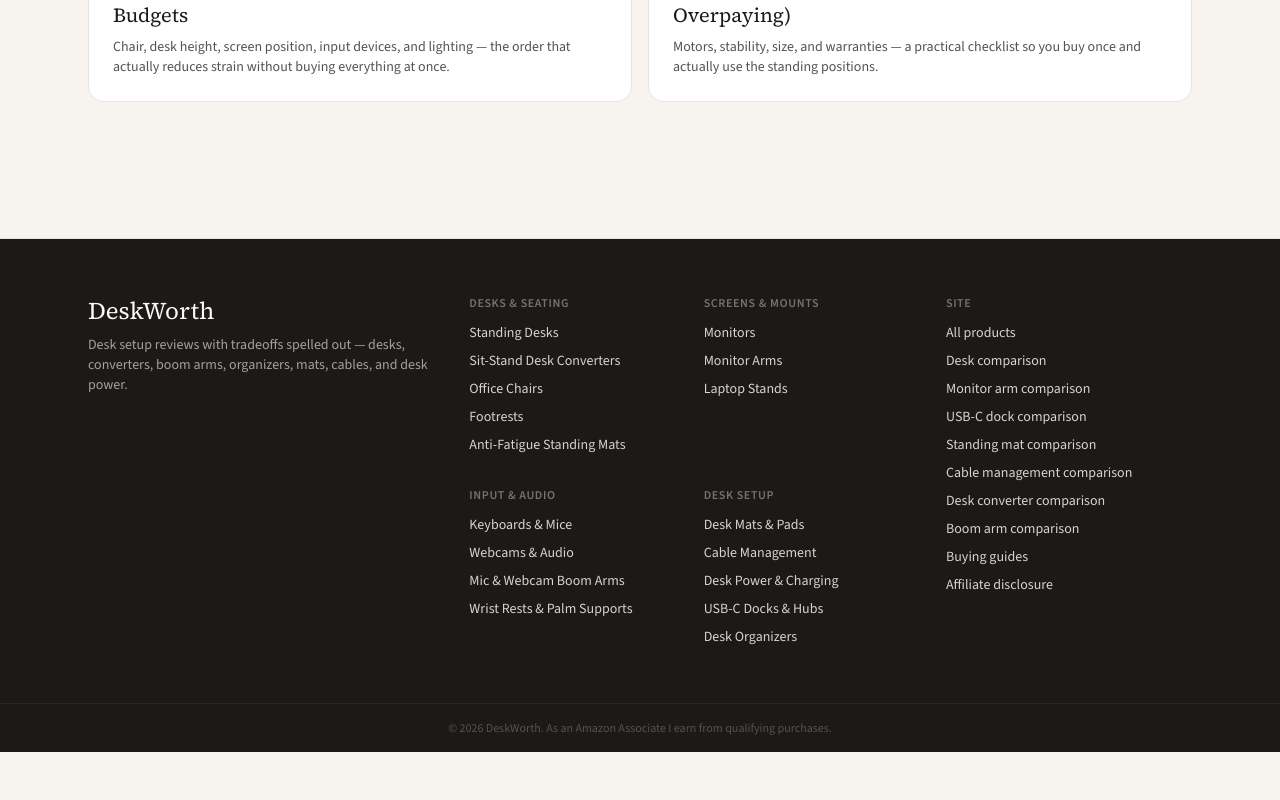
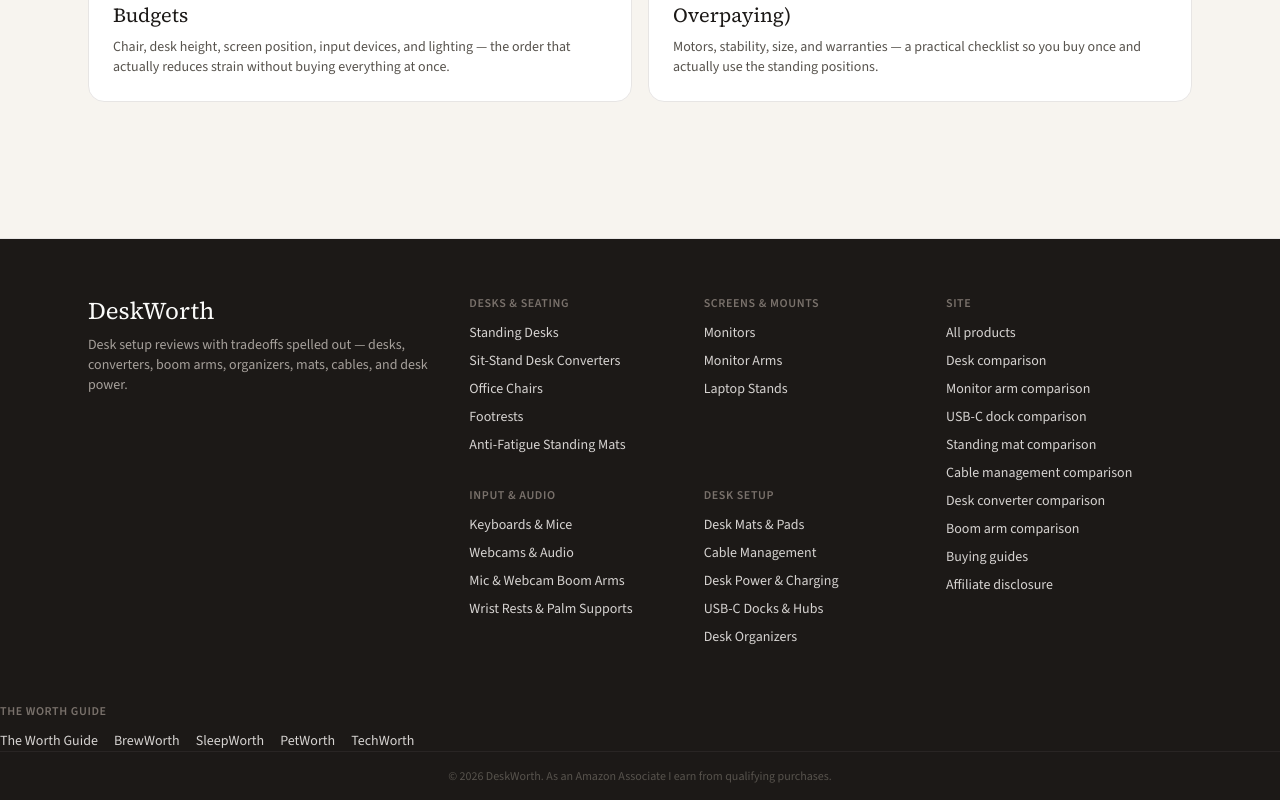
Before and after one commit to tygriffin045/deskworth, a Next.js app: page / in a window 1280 px wide. Shown: the part 4151-4951 px from the top of the page. Before the commit the page ends 4903 px from the top, so only its background shows below. Built offline with nearby package versions, Linux system fonts and the light colour scheme; no server answers.

Commit message:
Cross-link the Worth Guide family

```diff
--- a/src/components/Footer.tsx
+++ b/src/components/Footer.tsx
@@ -101,6 +101,16 @@ export function Footer() {
           </ul>
         </div>
       </div>
+        <div className="lg:col-span-12">
+          <p className="text-xs font-semibold uppercase tracking-wider text-stone-500">The Worth Guide</p>
+          <ul className="mt-3 flex flex-wrap gap-x-4 gap-y-2 text-sm">
+            <li><a href="https://theworthguide.com/" className="hover:text-stone-50">The Worth Guide</a></li>
+            <li><a href="https://brew.theworthguide.com/" className="hover:text-stone-50">BrewWorth</a></li>
+            <li><a href="https://sleep.theworthguide.com/" className="hover:text-stone-50">SleepWorth</a></li>
+            <li><a href="https://pet.theworthguide.com/" className="hover:text-stone-50">PetWorth</a></li>
+            <li><a href="https://tech.theworthguide.com/" className="hover:text-stone-50">TechWorth</a></li>
+          </ul>
+        </div>
       <div className="border-t border-stone-800 py-4 text-center text-xs text-stone-600">
         © {new Date().getFullYear()} DeskWorth. As an Amazon Associate I earn from qualifying purchases.
       </div>
```
